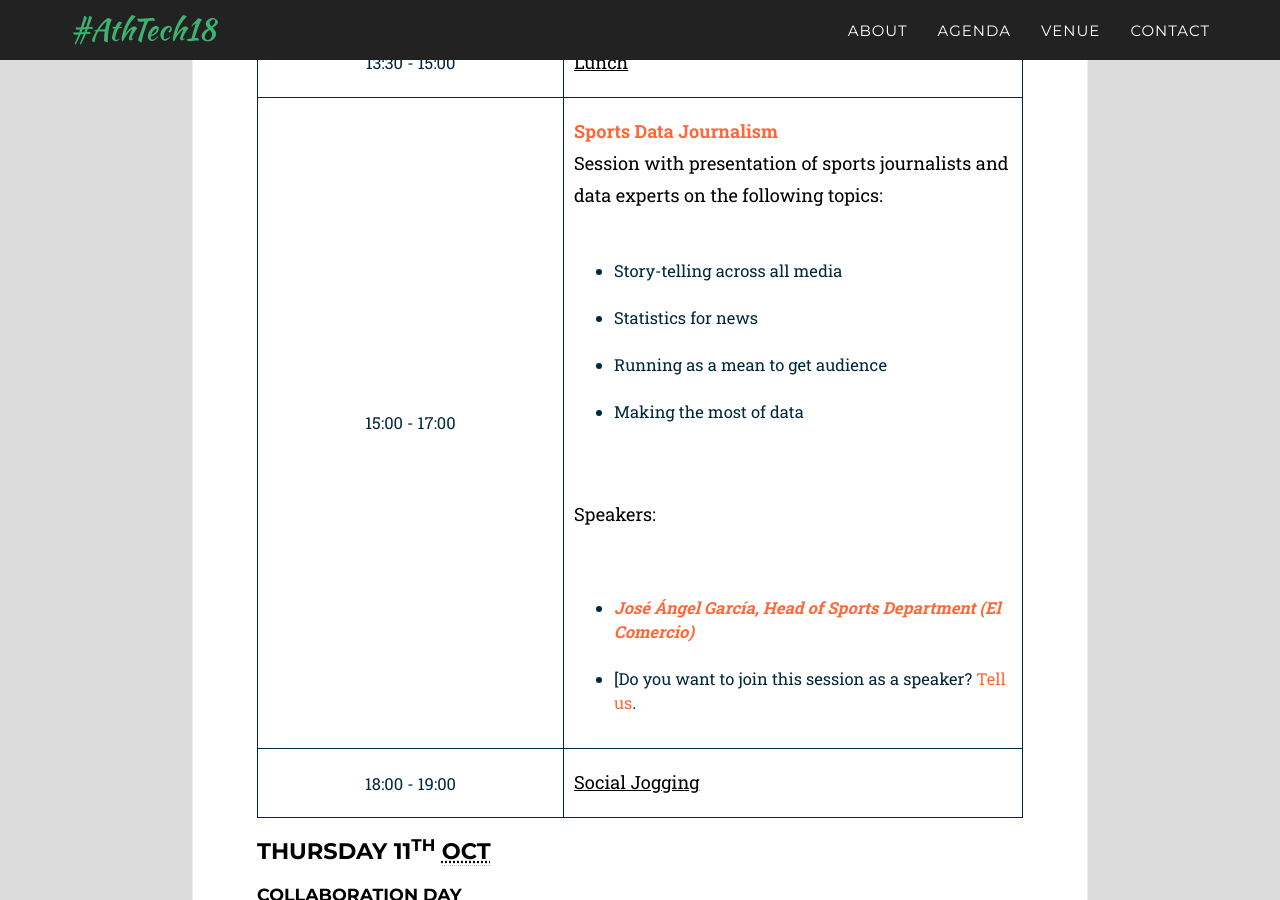
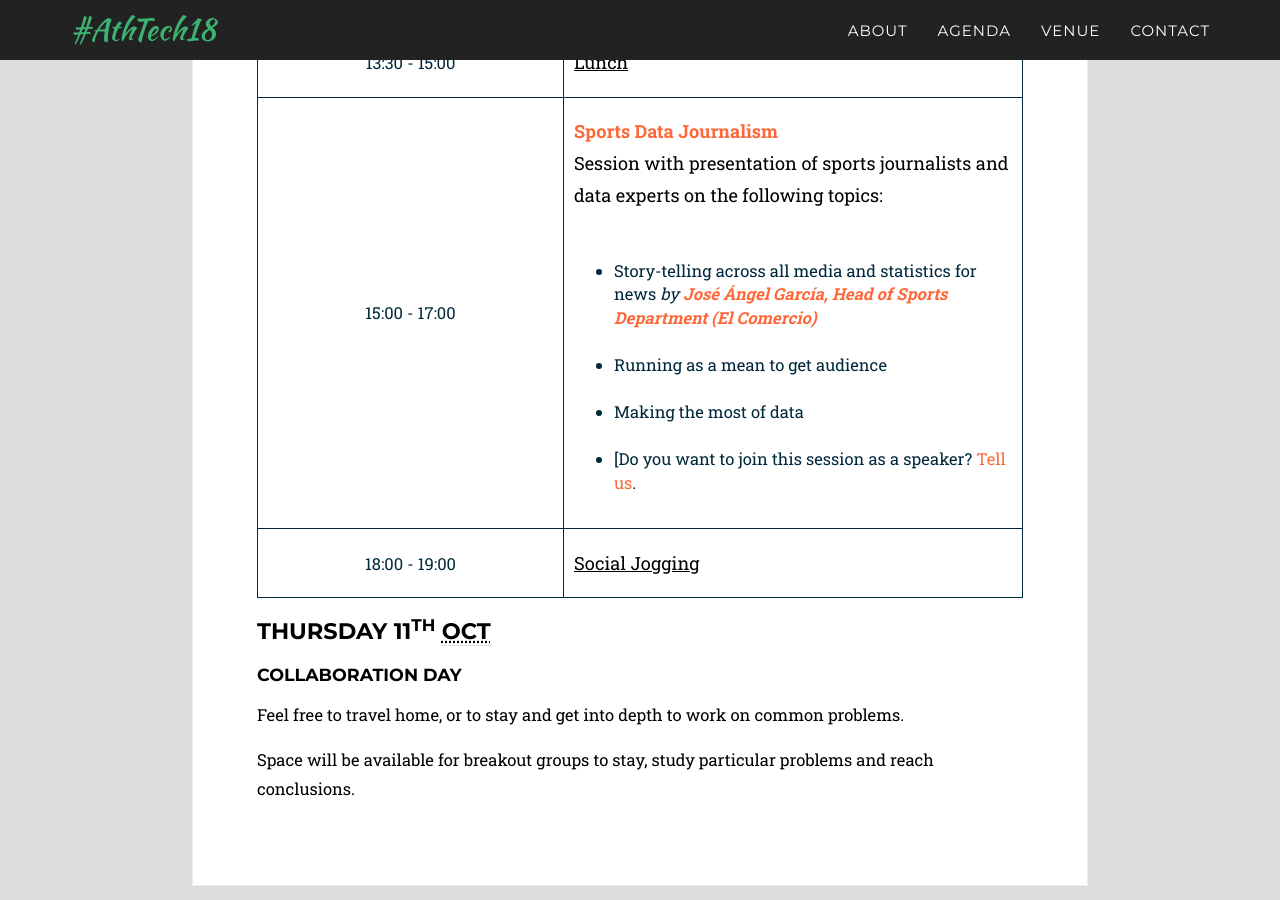
Before and after one commit to openath/athtech, a Jekyll site: the page built from _2018_pages/agenda.html, in a window 1280 px wide and 900 px high, scrolled down 5055 px. Built offline with Jekyll 4.4.1, drawn with Linux system fonts in a browser that asks for light colours; some web fonts are replaced.

Commit message:
A couple of local speakers on the agenda

```diff
--- a/_data/twenty_18/agendas_2.yml
+++ b/_data/twenty_18/agendas_2.yml
@@ -58,14 +58,9 @@
   info: "<p style='margin-bottom: 0'><b>Sports Data Journalism</b>
     <br>Session with presentation of sports journalists and data experts on the following topics:</p>
       <ul>
-        <li>Story-telling across all media</li>
-        <li>Statistics for news</li>
+        <li>Story-telling across all media and statistics for news <i>by <b>José Ángel García, Head of Sports Department (El Comercio)</b></i></li>
         <li>Running as a mean to get audience</li>
         <li>Making the most of data</li>
-      </ul>
-      <p>Speakers:</p>
-      <ul>
-        <li><i><b>José Ángel García, Head of Sports Department (El Comercio)</b></i></li>
         <li>[Do you want to join this session as a speaker? <a href='/#contact'>Tell us</a>.</li>
       </ul>"
 
```
